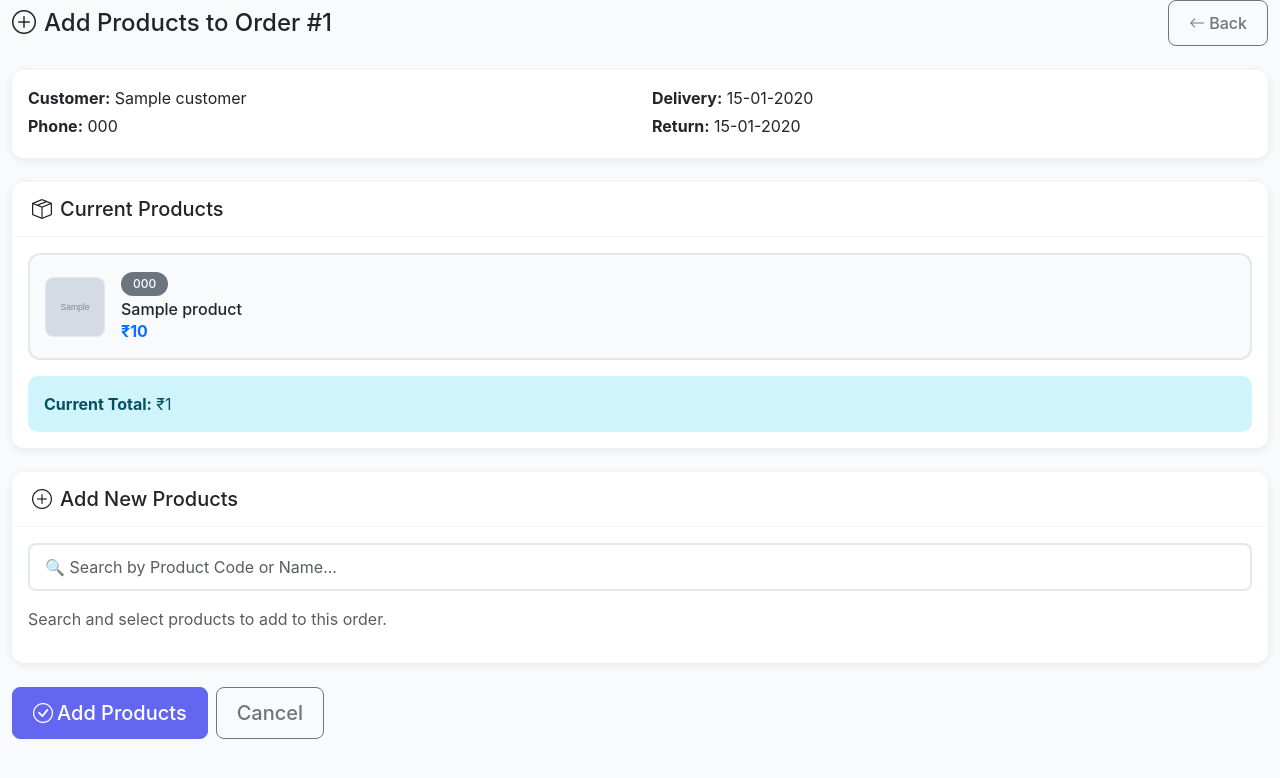
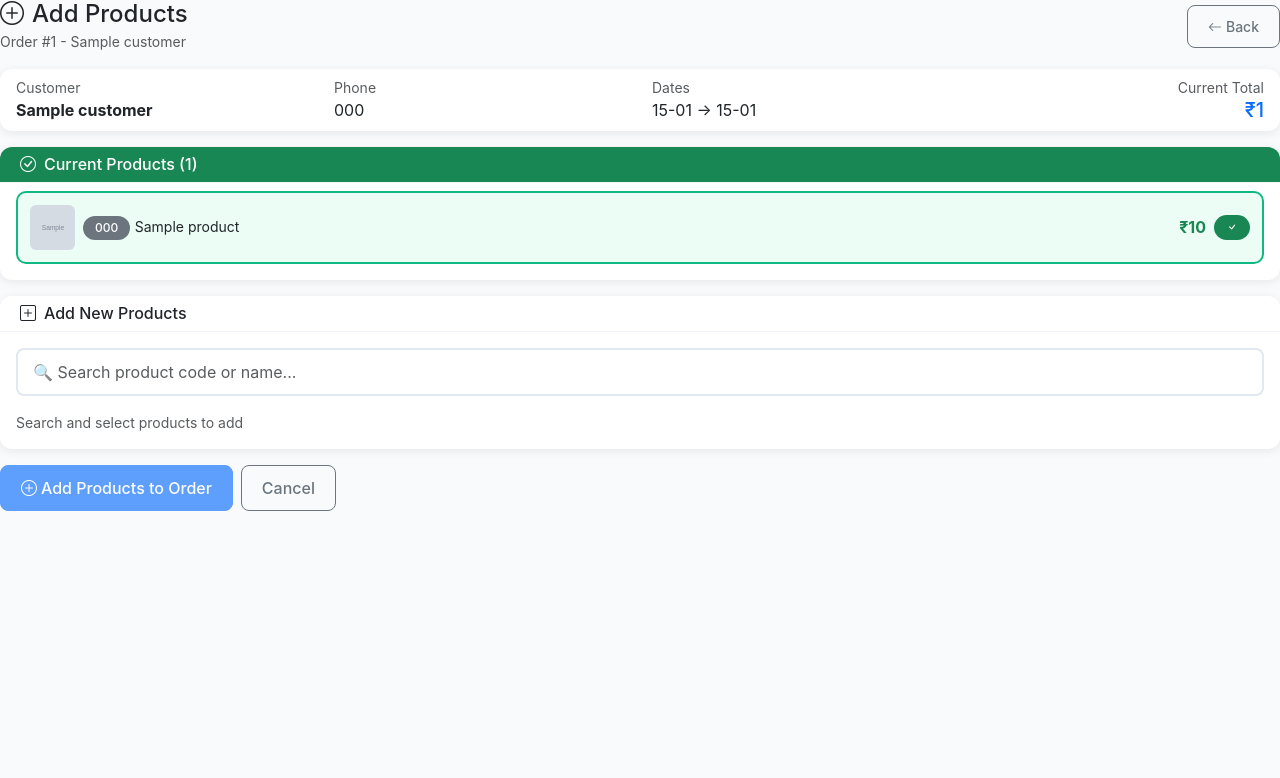
Before and after one commit to dhyey1623/neraarentalhouse, a Python web app: template templates/add_products.html in a window 1280 px wide. Shown: the top 778 px of the page. Run offline with Jinja, Linux system fonts and the light colour scheme; the template is opened without the code that fills it: most values are stand-ins (such as "Sample title", 1, 10 or a date in 2020); grey boxes marked "Sample" are stand-in pictures.

Commit message:
Update add_products.html

```diff
--- a/templates/add_products.html
+++ b/templates/add_products.html
@@ -1,222 +1,106 @@
 {% extends 'base.html' %}
 
-{% block title %}Add Products to Order - NERAA Rental{% endblock %}
+{% block title %}Add Products to Order #{{ order.id }} - NERAA Rental{% endblock %}
 
 {% block extra_css %}
 <style>
-    .product-card {
-        background: #f8fafc;
-        border: 2px solid #e2e8f0;
-        border-radius: 12px;
-        padding: 15px;
-        margin-bottom: 10px;
-    }
-
-    .product-card.selected {
-        border-color: #6366f1;
-        background: #f0f0ff;
-    }
-
-    .product-image {
-        width: 60px;
-        height: 60px;
-        object-fit: cover;
-        border-radius: 8px;
-        border: 1px solid #e2e8f0;
-        flex-shrink: 0;
-    }
-
-    .product-placeholder {
-        width: 60px;
-        height: 60px;
-        background: #e2e8f0;
-        border-radius: 8px;
-        display: flex;
-        align-items: center;
-        justify-content: center;
-        flex-shrink: 0;
-    }
-
-    .search-results {
-        position: absolute;
-        top: 100%;
-        left: 0;
-        right: 0;
-        background: white;
-        border: 1px solid #e2e8f0;
-        border-radius: 8px;
-        box-shadow: 0 4px 12px rgba(0,0,0,0.1);
-        max-height: 300px;
-        overflow-y: auto;
-        z-index: 1000;
-        display: none;
-    }
-
-    .search-results.show {
-        display: block;
-    }
-
-    .search-result-item {
-        padding: 10px 15px;
-        cursor: pointer;
-        display: flex;
-        align-items: center;
-        gap: 10px;
-        border-bottom: 1px solid #f1f5f9;
-    }
-
-    .search-result-item:hover {
-        background: #f8fafc;
-    }
-
-    .search-result-item img {
-        width: 40px;
-        height: 40px;
-        object-fit: cover;
-        border-radius: 6px;
-        flex-shrink: 0;
-    }
-
-    /* Mobile Responsive */
-    @media (max-width: 768px) {
-        .product-card {
-            padding: 12px;
-        }
-
-        .product-image,
-        .product-placeholder {
-            width: 50px;
-            height: 50px;
-        }
-
-        .product-card h6 {
-            font-size: 14px;
-        }
-
-        .product-card .badge {
-            font-size: 11px;
-        }
-
-        .search-results {
-            max-height: 250px;
-        }
-
-        .search-result-item {
-            padding: 8px 12px;
-        }
-
-        .search-result-item img {
-            width: 35px;
-            height: 35px;
-        }
-
-        .search-result-item strong {
-            font-size: 13px;
-        }
-
-        .search-result-item small {
-            font-size: 11px;
-        }
-    }
-
-    @media (max-width: 576px) {
-        .product-image,
-        .product-placeholder {
-            width: 45px;
-            height: 45px;
-        }
-
-        .product-card h6 {
-            font-size: 13px;
-        }
-
-        .btn-outline-danger {
-            padding: 6px 10px;
-            font-size: 13px;
-        }
-    }
+    .product-card { background: #f8fafc; border: 2px solid #e2e8f0; border-radius: 10px; padding: 12px; margin-bottom: 8px; }
+    .product-card.selected { border-color: #6366f1; background: #f0f0ff; }
+    .product-card.existing { border-color: #10b981; background: #ecfdf5; }
+    .product-img { width: 45px; height: 45px; object-fit: cover; border-radius: 6px; }
+    .product-placeholder { width: 45px; height: 45px; background: #e2e8f0; border-radius: 6px; display: flex; align-items: center; justify-content: center; }
+    .search-results { position: absolute; top: 100%; left: 0; right: 0; background: white; border: 1px solid #e2e8f0; border-radius: 8px; box-shadow: 0 4px 12px rgba(0,0,0,0.1); max-height: 200px; overflow-y: auto; z-index: 1000; display: none; }
+    .search-results.show { display: block; }
+    .search-item { padding: 10px; cursor: pointer; border-bottom: 1px solid #f1f5f9; display: flex; align-items: center; gap: 10px; }
+    .search-item:hover { background: #f8fafc; }
+    .search-item img { width: 35px; height: 35px; object-fit: cover; border-radius: 6px; }
 </style>
 {% endblock %}
 
 {% block content %}
-<div class="container-fluid">
-    <div class="d-flex justify-content-between align-items-center mb-4">
-        <h4 class="mb-0"><i class="bi bi-plus-circle me-2"></i>Add Products to Order #{{ order.id }}</h4>
-        <a href="{{ url_for('staff_view_orders') }}" class="btn btn-outline-secondary">
+<div class="container-fluid px-0">
+    <div class="d-flex justify-content-between align-items-center mb-3">
+        <div>
+            <h4 class="mb-0"><i class="bi bi-plus-circle me-2"></i>Add Products</h4>
+            <small class="text-muted">Order #{{ order.id }} - {{ order.customer.name }}</small>
+        </div>
+        <a href="{% if current_user.role == 'admin' %}{{ url_for('manage_orders') }}{% else %}{{ url_for('staff_view_orders') }}{% endif %}" class="btn btn-outline-secondary btn-sm">
             <i class="bi bi-arrow-left me-1"></i>Back
         </a>
     </div>
 
     <!-- Order Info -->
-    <div class="card mb-4">
-        <div class="card-body">
-            <div class="row">
-                <div class="col-md-6">
-                    <p class="mb-1"><strong>Customer:</strong> {{ order.customer.name }}</p>
-                    <p class="mb-1"><strong>Phone:</strong> {{ order.customer.phone }}</p>
+    <div class="card mb-3">
+        <div class="card-body py-2">
+            <div class="row align-items-center">
+                <div class="col-6 col-md-3">
+                    <small class="text-muted d-block">Customer</small>
+                    <strong>{{ order.customer.name }}</strong>
                 </div>
-                <div class="col-md-6">
-                    <p class="mb-1"><strong>Delivery:</strong> {{ order.delivery_date.strftime('%d-%m-%Y') }}</p>
-                    <p class="mb-1"><strong>Return:</strong> {{ order.return_date.strftime('%d-%m-%Y') }}</p>
+                <div class="col-6 col-md-3">
+                    <small class="text-muted d-block">Phone</small>
+                    <span>{{ order.customer.phone }}</span>
+                </div>
+                <div class="col-6 col-md-3">
+                    <small class="text-muted d-block">Dates</small>
+                    <span>{{ order.delivery_date.strftime('%d-%m') }} → {{ order.return_date.strftime('%d-%m') }}</span>
+                </div>
+                <div class="col-6 col-md-3 text-md-end">
+                    <small class="text-muted d-block">Current Total</small>
+                    <strong class="text-primary h5 mb-0">₹{{ "%.0f"|format(order.total_amount) }}</strong>
                 </div>
             </div>
         </div>
     </div>
 
     <!-- Current Products -->
-    <div class="card mb-4">
-        <div class="card-header bg-white">
-            <h5 class="mb-0"><i class="bi bi-box-seam me-2"></i>Current Products</h5>
+    <div class="card mb-3">
+        <div class="card-header py-2 bg-success text-white">
+            <h6 class="mb-0"><i class="bi bi-check-circle me-2"></i>Current Products ({{ order.items|length }})</h6>
         </div>
-        <div class="card-body">
+        <div class="card-body py-2">
             {% for item in order.items %}
-            <div class="product-card">
-                <div class="d-flex align-items-center gap-3">
+            <div class="product-card existing">
+                <div class="d-flex align-items-center gap-2">
                     {% if item.product.image_path %}
-                    <img src="{{ url_for('static', filename=item.product.image_path) }}" class="product-image" alt="{{ item.product.name }}">
+                    <img src="{{ url_for('static', filename=item.product.image_path) }}" class="product-img">
                     {% else %}
-                    <div class="product-placeholder"><i class="bi bi-image text-muted"></i></div>
+                    <div class="product-placeholder"><i class="bi bi-image"></i></div>
                     {% endif %}
                     <div class="flex-grow-1">
-                        <span class="badge bg-secondary mb-1">{{ item.product.product_code }}</span>
-                        <h6 class="mb-0">{{ item.product.name }}</h6>
-                        <span class="text-primary fw-bold">₹{{ "%.0f"|format(item.price) }}</span>
+                        <span class="badge bg-secondary">{{ item.product.product_code }}</span>
+                        <span class="small">{{ item.product.name }}</span>
                     </div>
+                    <span class="text-success fw-bold">₹{{ "%.0f"|format(item.price) }}</span>
+                    <span class="badge bg-success"><i class="bi bi-check"></i></span>
                 </div>
             </div>
             {% endfor %}
-            <div class="alert alert-info mb-0 mt-3">
-                <strong>Current Total:</strong> ₹{{ "%.0f"|format(order.total_amount) }}
-            </div>
         </div>
     </div>
 
     <!-- Add New Products -->
     <form method="POST">
-        <div class="card mb-4">
-            <div class="card-header bg-white">
-                <h5 class="mb-0"><i class="bi bi-plus-circle me-2"></i>Add New Products</h5>
+        <div class="card mb-3">
+            <div class="card-header py-2">
+                <h6 class="mb-0"><i class="bi bi-plus-square me-2"></i>Add New Products</h6>
             </div>
-            <div class="card-body">
-                <!-- Product Search -->
+            <div class="card-body py-3">
                 <div class="position-relative mb-3">
-                    <input type="text" id="productSearch" class="form-control form-control-lg"
-                           placeholder="🔍 Search by Product Code or Name...">
+                    <input type="text" id="productSearch" class="form-control" placeholder="🔍 Search product code or name...">
                     <div id="searchResults" class="search-results"></div>
                 </div>
-
-                <!-- Selected Products -->
                 <div id="selectedProducts">
-                    <p class="text-muted">Search and select products to add to this order.</p>
+                    <p class="text-muted small mb-0">Search and select products to add</p>
                 </div>
             </div>
         </div>
 
-        <div class="d-flex gap-2 mb-4">
-            <button type="submit" class="btn btn-primary btn-lg">
-                <i class="bi bi-check-circle me-1"></i>Add Products
+        <div class="d-flex gap-2 mb-4 flex-wrap">
+            <button type="submit" class="btn btn-primary" id="submitBtn">
+                <i class="bi bi-plus-circle me-1"></i>Add Products to Order
             </button>
-            <a href="{{ url_for('staff_view_orders') }}" class="btn btn-outline-secondary btn-lg">Cancel</a>
+            <a href="{% if current_user.role == 'admin' %}{{ url_for('manage_orders') }}{% else %}{{ url_for('staff_view_orders') }}{% endif %}" class="btn btn-outline-secondary">Cancel</a>
         </div>
     </form>
 </div>
@@ -225,103 +109,81 @@
 {% block extra_js %}
 <script>
 const productsData = JSON.parse('{{ products|tojson|safe }}');
-const existingProductIds = JSON.parse('{{ order.items|map(attribute="product_id")|list|tojson|safe }}');
+const existingIds = [{% for item in order.items %}{{ item.product_id }}{% if not loop.last %},{% endif %}{% endfor %}];
 let selectedProducts = [];
 
-// Product Search
 const searchInput = document.getElementById('productSearch');
 const searchResults = document.getElementById('searchResults');
 
 searchInput.addEventListener('input', function() {
-    const query = this.value.toLowerCase().trim();
-
-    if (query.length < 1) {
-        searchResults.classList.remove('show');
-        return;
-    }
+    const q = this.value.toLowerCase().trim();
+    if (q.length < 1) { searchResults.classList.remove('show'); return; }
 
     const matches = productsData.filter(p =>
-        (p.product_code.toLowerCase().includes(query) || p.name.toLowerCase().includes(query)) &&
-        !existingProductIds.includes(p.id) &&
-        !selectedProducts.find(sp => sp.id === p.id)
+        (p.product_code.toLowerCase().includes(q) || p.name.toLowerCase().includes(q)) &&
+        !existingIds.includes(p.id) &&
+        !selectedProducts.find(s => s.id === p.id)
     );
 
     if (matches.length === 0) {
         searchResults.innerHTML = '<div class="p-3 text-muted">No available products found</div>';
     } else {
         searchResults.innerHTML = matches.map(p => `
-            <div class="search-result-item" onclick="selectProduct(${p.id})">
-                ${p.image_path ?
-                    `<img src="/static/${p.image_path}" alt="${p.name}">` :
-                    `<div class="product-placeholder" style="width:40px;height:40px;"><i class="bi bi-image"></i></div>`
-                }
+            <div class="search-item" onclick="selectProduct(${p.id})">
+                ${p.image_path ? `<img src="/static/${p.image_path}" alt="">` : `<div class="product-placeholder" style="width:35px;height:35px;"><i class="bi bi-image"></i></div>`}
                 <div class="flex-grow-1">
                     <strong>${p.product_code}</strong> - ${p.name}
-                    <br><small class="text-primary">₹${p.rental_price}</small>
+                    <div class="text-primary small">₹${p.rental_price}</div>
                 </div>
             </div>
         `).join('');
     }
-
     searchResults.classList.add('show');
 });
 
-searchInput.addEventListener('blur', function() {
-    setTimeout(() => searchResults.classList.remove('show'), 200);
-});
+searchInput.addEventListener('blur', () => setTimeout(() => searchResults.classList.remove('show'), 200));
 
-function selectProduct(productId) {
-    const product = productsData.find(p => p.id === productId);
-    if (!product) return;
+function selectProduct(id) {
+    const p = productsData.find(x => x.id === id);
+    if (!p || selectedProducts.find(x => x.id === id)) return;
+    selectedProducts.push(p);
+    searchInput.value = '';
+    searchResults.classList.remove('show');
+    render();
+}
 
-    if (existingProductIds.includes(productId)) {
-        alert('Product already in order!');
+function removeProduct(id) {
+    selectedProducts = selectedProducts.filter(p => p.id !== id);
+    render();
+}
+
+function render() {
+    const container = document.getElementById('selectedProducts');
+    if (selectedProducts.length === 0) {
+        container.innerHTML = '<p class="text-muted small mb-0">Search and select products to add</p>';
+        document.getElementById('submitBtn').disabled = true;
         return;
     }
 
-    if (selectedProducts.find(p => p.id === productId)) {
-        alert('Product already selected!');
-        return;
-    }
-
-    selectedProducts.push(product);
-    searchInput.value = '';
-    searchResults.classList.remove('show');
-    renderSelectedProducts();
-}
-
-function removeSelectedProduct(productId) {
-    selectedProducts = selectedProducts.filter(p => p.id !== productId);
-    renderSelectedProducts();
-}
-
-function renderSelectedProducts() {
-    const container = document.getElementById('selectedProducts');
-
-    if (selectedProducts.length === 0) {
-        container.innerHTML = '<p class="text-muted">Search and select products to add to this order.</p>';
-        return;
-    }
-
+    document.getElementById('submitBtn').disabled = false;
     container.innerHTML = selectedProducts.map(p => `
         <div class="product-card selected">
-            <div class="d-flex align-items-center gap-3">
-                ${p.image_path ?
-                    `<img src="/static/${p.image_path}" class="product-image" alt="${p.name}">` :
-                    `<div class="product-placeholder"><i class="bi bi-image text-muted"></i></div>`
-                }
+            <div class="d-flex align-items-center gap-2">
+                ${p.image_path ? `<img src="/static/${p.image_path}" class="product-img">` : `<div class="product-placeholder"><i class="bi bi-image"></i></div>`}
                 <div class="flex-grow-1">
-                    <span class="badge bg-secondary mb-1">${p.product_code}</span>
-                    <h6 class="mb-0">${p.name}</h6>
-                    <span class="text-primary fw-bold">₹${p.rental_price}</span>
+                    <span class="badge bg-primary">NEW</span>
+                    <span class="badge bg-secondary">${p.product_code}</span>
+                    <span class="small">${p.name}</span>
                 </div>
-                <button type="button" class="btn btn-outline-danger btn-sm" onclick="removeSelectedProduct(${p.id})">
-                    <i class="bi bi-trash"></i>
-                </button>
+                <span class="text-primary fw-bold">₹${p.rental_price}</span>
+                <button type="button" class="btn btn-sm btn-outline-danger" onclick="removeProduct(${p.id})"><i class="bi bi-x"></i></button>
             </div>
             <input type="hidden" name="product_id[]" value="${p.id}">
         </div>
     `).join('');
 }
+
+// Initial state
+document.getElementById('submitBtn').disabled = true;
 </script>
 {% endblock %}
```
